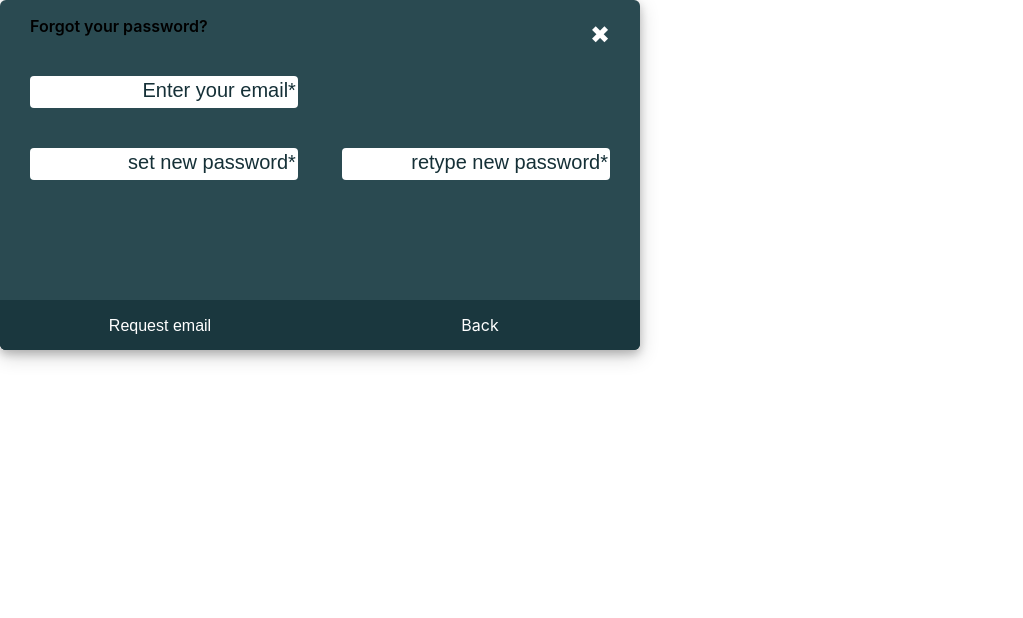
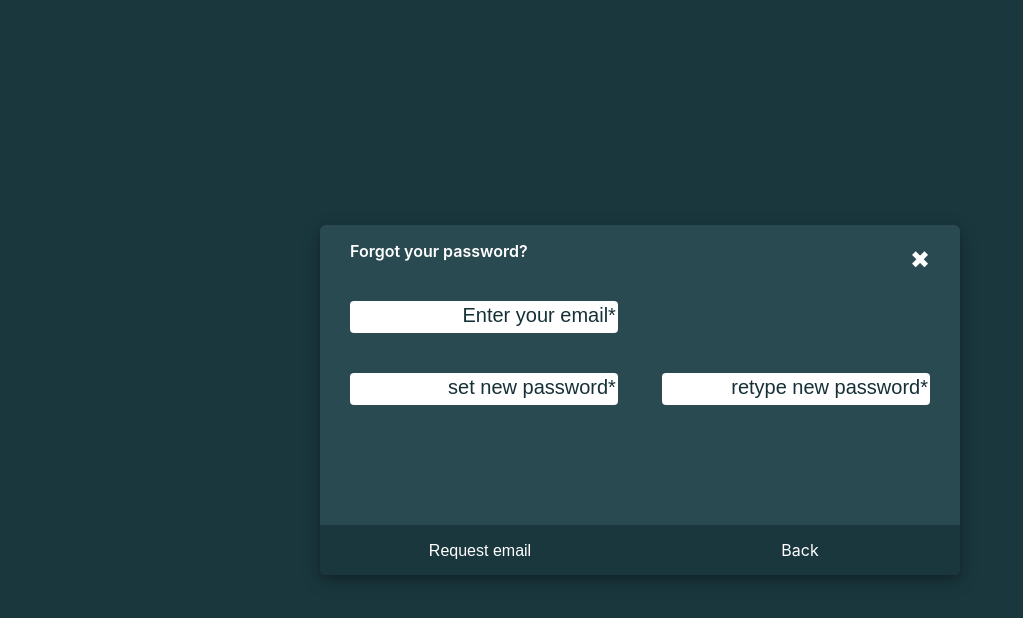
Before and after one commit to Cryptec/Initio, a React (Create React App) app: page /forgot in a window 1280 px wide. Shown: the top 618 px of the page, without its empty margins (0-1023 px from the left). Built offline with nearby package versions, Linux system fonts and the light colour scheme.

Commit message:
fix wrong "Forgot" Import and Background color

```diff
--- a/src/App.css
+++ b/src/App.css
@@ -1,18 +1,6 @@
 .App {
   text-align: center;
 }
-
-.App-logo {
-  height: 40vmin;
-  pointer-events: none;
-}
-
-@media (prefers-reduced-motion: no-preference) {
-  .App-logo {
-    animation: App-logo-spin infinite 20s linear;
-  }
-}
-
 .App-header {
   background-color: #282c34;
   min-height: 100vh;
--- a/src/App.js
+++ b/src/App.js
@@ -13,7 +13,7 @@ import Login from './Screens/Login'
 import New from './Screens/AddNew'
 import Invoke from './Screens/Invoke'
 import Settings from './Screens/Settings'
-import Forgot from './Components/Login/Forgot/Forgotbox'
+import Forgot from './Screens/Forgot'
 
 
 class App extends Component {
--- a/src/Screens/Forgot.js
+++ b/src/Screens/Forgot.js
@@ -1,14 +1,15 @@
-import '../App.css';
 import ForgotBox from '../Components/Login/Forgot/Forgotbox'
+import '../css/Login.css'
 
 function ForgotWindow() {
   return (
-      <header className="App-header">
+    <div>
+      <div id="logincontainer">
 
         <ForgotBox />
 
-      </header>
-
+      </div>
+    </div>
   );
 }
 
--- a/src/css/Login.css
+++ b/src/css/Login.css
@@ -1,5 +1,5 @@
 #logincontainer{
-    background-color: var(--background);
+    background-color: var(--background-global);
     height: 100vh;
     justify-content: center;
     align-items: center;
```
